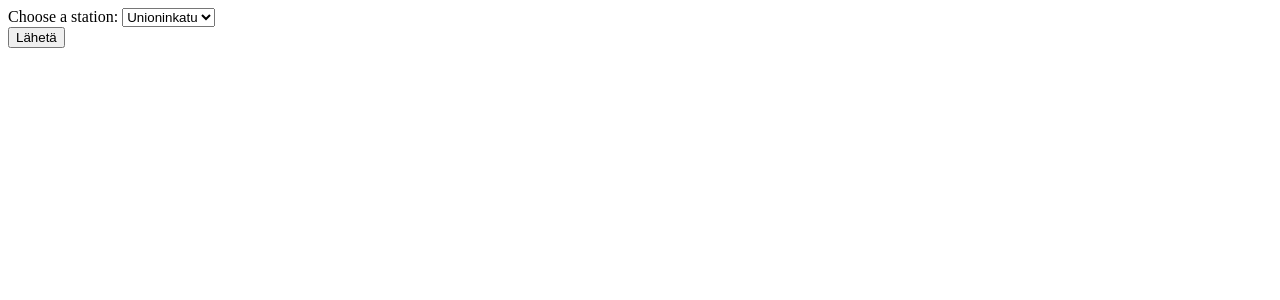
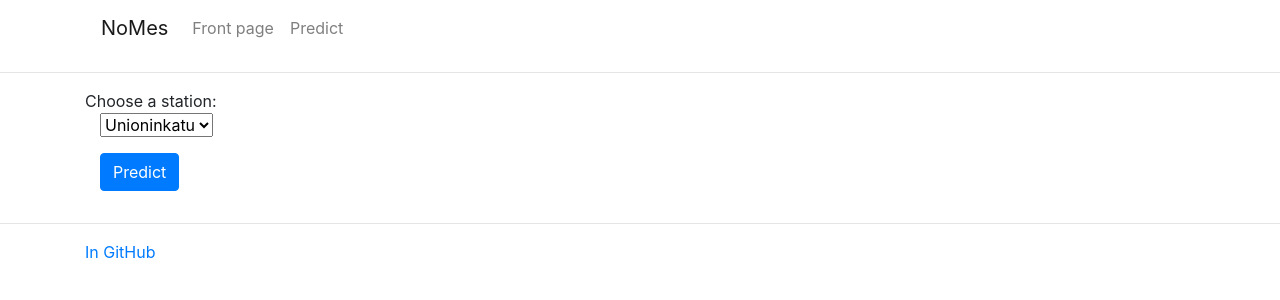
Before and after one commit to VirtualAkseli/NoMES, a Flask app: page /predict in a window 1280 px wide. Shown: the top 300 px of the page. Run offline with Flask 2, Linux system fonts and the light colour scheme; some libraries are stand-ins or nearby versions.

Commit message:
add navbar, bootstrap, link to repo

```diff
--- a/main.py
+++ b/main.py
@@ -25,7 +25,7 @@ def form():
 #     return render_template("result.html", name=request.form["name"])
 
 
-@app.route('/fmi', methods=['GET', 'POST'])
+@app.route('/result', methods=['GET', 'POST'])
 def get_weather_fmi():
     station_name = request.form["station"]
     print(station_name)
@@ -41,7 +41,7 @@ def get_weather_fmi():
     weather = model_utils.construct_weather_data(forecast, station, cols)
     print(weather.head())
 
-    with open(f'model_{station_name}.pkl', 'rb') as f:
+    with open(f'model_unioninkatu.pkl', 'rb') as f:
 
         print("loading model...")
         model = pickle.load(f)
--- a/templates/form.html
+++ b/templates/form.html
@@ -1,9 +1,34 @@
-<form action="/fmi" method="POST">
+{% extends "layout.html" %}
+{% block title %}Predict{% endblock %}
+{% block content %}
+<div class="container">
+    <div class="row">
+        <div class="col-8">
+          <form action="/result" method="POST">
+            Choose a station:
+            <div class="form-group col-6">
+                <select name="station" id="station">
+                    <option value="unioninkatu">Unioninkatu</option>
+                    <option value="katu">katu</option>
+                </select>
+            </div>
+            <div class="form-group col-6">
+              <button type="submit" value="Predict" class="btn btn-primary">Predict</button>
+            </div>
+          </form>
+        </div>
+      </div>
+</div>
+
+<!--
+<form action="/result" method="POST">
     Choose a station:
     <select name="station" id="station">
         <option value="unioninkatu">Unioninkatu</option>
+        <option value="katu">katu</option>
     </select>
-    <!-- <input type="text" name="name"> -->
-    <br>
-    <input type="submit" value="Lähetä">
-</form>
+    <input type="text" name="name"> -->
+    <!-- <br>
+    <input type="submit" value="Predict">
+</form> -->
+{% endblock %}
--- /dev/null
+++ b/templates/layout.html
@@ -0,0 +1,27 @@
+<!doctype html>
+<meta name="viewport" content="width=device-width, initial-scale=1, shrink-to-fit=no">
+<link rel="stylesheet" href="https://stackpath.bootstrapcdn.com/bootstrap/4.5.0/css/bootstrap.min.css">
+<title>Nomes - {% block title %}{% endblock %}</title>
+<div class="container">
+    <nav class="navbar navbar-expand-sm navbar-light">
+        <a class="navbar-brand" href="#">NoMes</a>
+        <ul class="navbar-nav">
+        <li class="nav-item">
+            <a class="nav-link" href="/">Front page</a>
+        </li>
+        <li class="nav-item">
+            <a class="nav-link" href="/predict">Predict</a>
+        </li>
+        </ul>
+    </nav>
+</div>
+<hr>
+{% block content %}{% endblock %}
+<hr>
+<div class="container">
+    <div class="row">
+        <div class="col-8">
+            <a href="https://github.com/VirtualAkseli/NoMES">In GitHub</a>
+        </div>
+    </div>
+</div>
```
Also changed, not shown: templates/result.html (+9 -2 lines).
